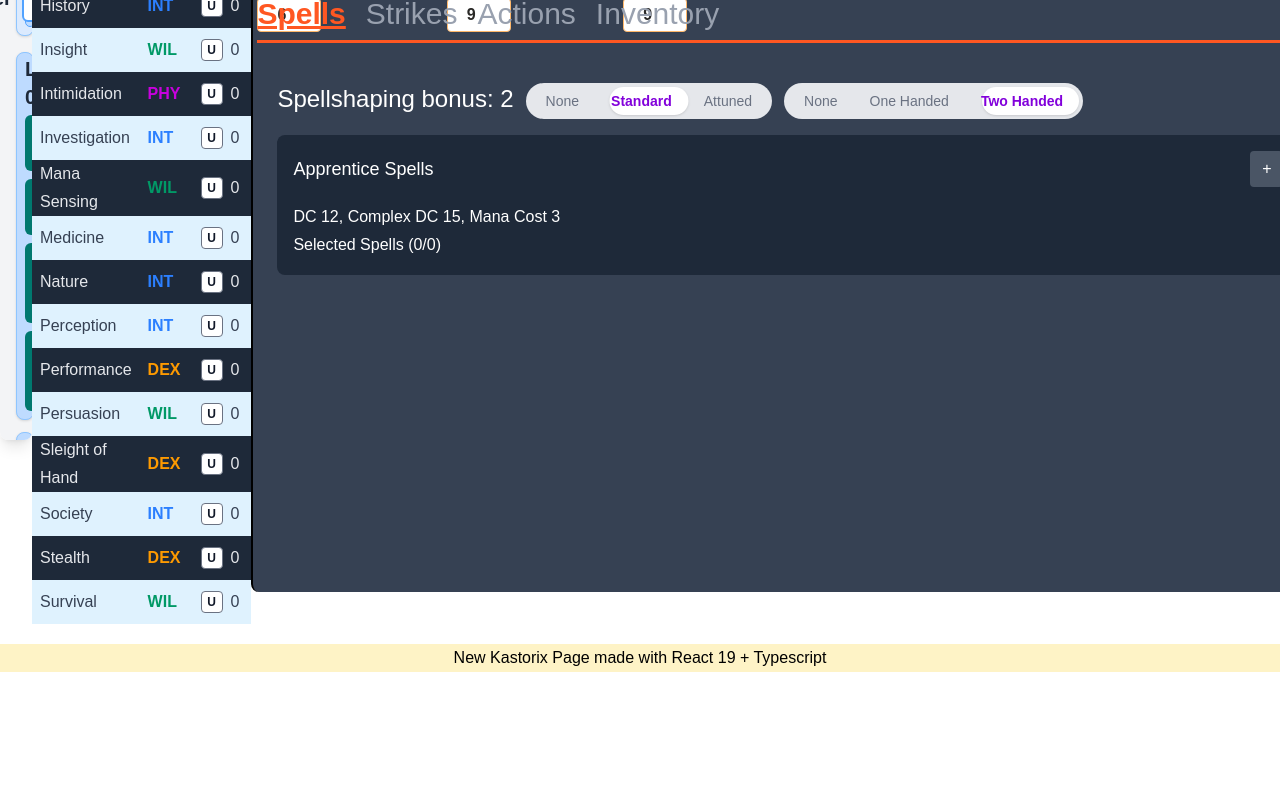
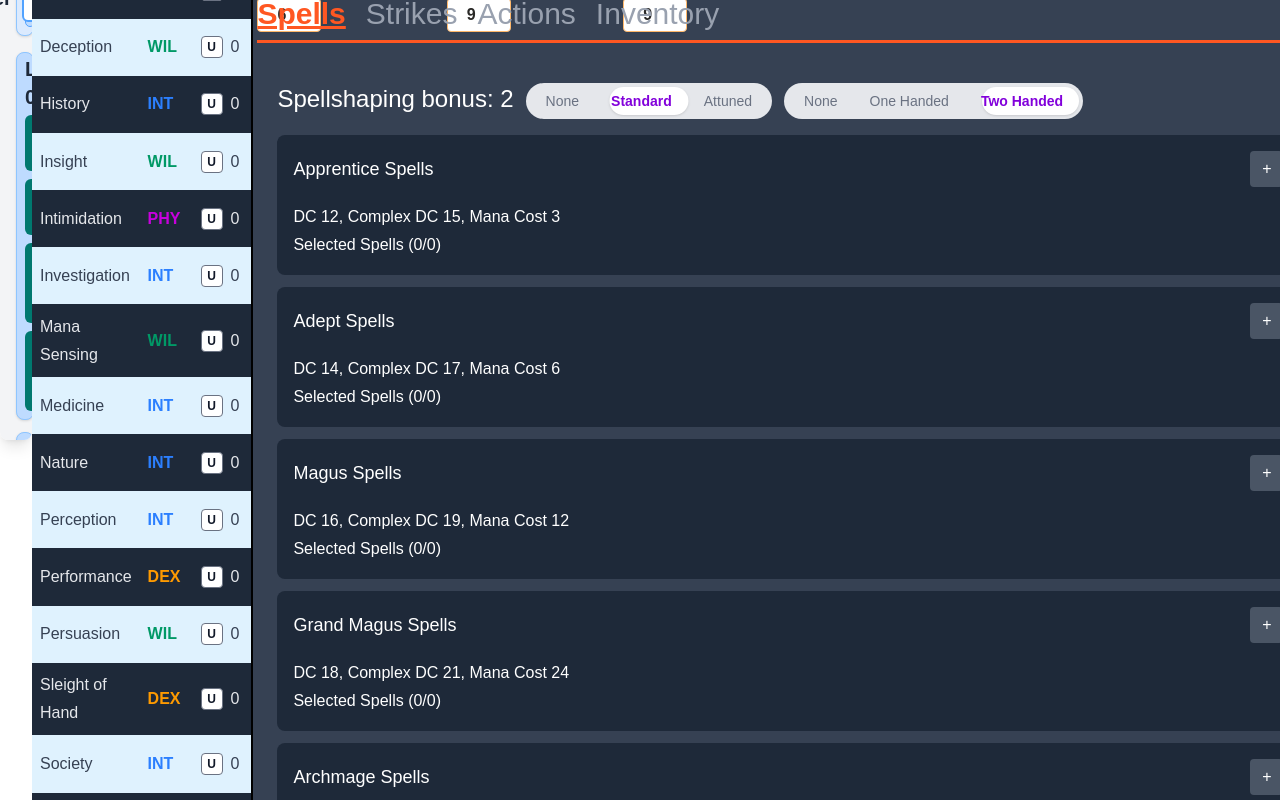
Before and after one commit to Acasez/kastorixv2, a React (Vite) app: page /kastorixv2/characterSheet in a window 1280 px wide. Shown: the part 420-1220 px from the top of the page. Before the commit the page ends 1092 px from the top, so only its background shows below. Built offline with nearby package versions, Linux system fonts and the light colour scheme.

Commit message:
Spell rank section

```diff
--- a/src/components/CharacterSheet/ActionSection/ActionSection.tsx
+++ b/src/components/CharacterSheet/ActionSection/ActionSection.tsx
@@ -39,7 +39,7 @@ export default function ActionSection() {
   };
 
   return (
-    <div className="flex flex-col bg-gray-700 h-150 gap-3 border-x-2 rounded-lg">
+    <div className="flex flex-col bg-gray-700 gap-3 border-x-2 rounded-lg">
       {/* Tab Headers */}
       <div className="flex flex-row m-1 gap-5 border-b-3 border-striking">
         {tabs.map((tab) => (
--- /dev/null
+++ b/src/components/CharacterSheet/ActionSection/SpellRankSection.tsx
@@ -0,0 +1,24 @@
+interface SpellRankSectionProps {
+  rankName: string;
+  baseDC: number;
+  manaCost: number;
+}
+
+export default function SpellRankSection({
+  rankName,
+  baseDC,
+  manaCost,
+}: SpellRankSectionProps) {
+  return (
+    <div className="bg-gray-800 p-4 rounded-lg">
+      <div className="flex justify-between items-center mb-4">
+        <span className="text-lg">{rankName} Spells</span>
+        <button className="bg-gray-600 text-white px-3 py-1 rounded">+</button>
+      </div>
+      <p>
+        DC {baseDC}, Complex DC {baseDC + 3}, Mana Cost {manaCost}
+      </p>
+      <p>Selected Spells (0/0)</p>
+    </div>
+  );
+}
--- a/src/components/CharacterSheet/ActionSection/SpellsSection.tsx
+++ b/src/components/CharacterSheet/ActionSection/SpellsSection.tsx
@@ -2,6 +2,8 @@ import { useEffect, useMemo } from "react";
 import { useCharacter } from "../../../contexts/CharacterContext";
 import { ThreeOptionSwitch } from "../../ThreeOptionSwitch";
 import type { SomaticComponent, VerbalComponent } from "../../../types/Spells";
+import { SPELL_RANKS } from "../../../constants/SpellRanks";
+import SpellRankSection from "./SpellRankSection";
 
 export default function SpellsSection() {
   const { character, updateCharacter } = useCharacter();
@@ -62,15 +64,15 @@ export default function SpellsSection() {
           }
         />
       </div>
-      <div className="bg-gray-800 p-4 rounded-lg">
-        <div className="flex justify-between items-center mb-4">
-          <span className="text-lg">Apprentice Spells</span>
-          <button className="bg-gray-600 text-white px-3 py-1 rounded">
-            +
-          </button>
-        </div>
-        <p>DC 12, Complex DC 15, Mana Cost 3</p>
-        <p>Selected Spells (0/0)</p>
+      <div className="flex flex-col gap-3">
+        {SPELL_RANKS.map((rank) => (
+          <SpellRankSection
+            key={rank.name}
+            rankName={rank.name}
+            baseDC={rank.DC}
+            manaCost={rank.manaCost}
+          />
+        ))}
       </div>
     </div>
   );
--- /dev/null
+++ b/src/constants/SpellRanks.ts
@@ -0,0 +1,32 @@
+export const SPELL_RANKS = [
+  {
+    name: "Apprentice",
+    rank: 1,
+    DC: 12,
+    manaCost: 3,
+  },
+  {
+    name: "Adept",
+    rank: 2,
+    DC: 14,
+    manaCost: 6,
+  },
+  {
+    name: "Magus",
+    rank: 3,
+    DC: 16,
+    manaCost: 12,
+  },
+  {
+    name: "Grand Magus",
+    rank: 4,
+    DC: 18,
+    manaCost: 24,
+  },
+  {
+    name: "Archmage",
+    rank: 5,
+    DC: 20,
+    manaCost: 48,
+  },
+];
```
